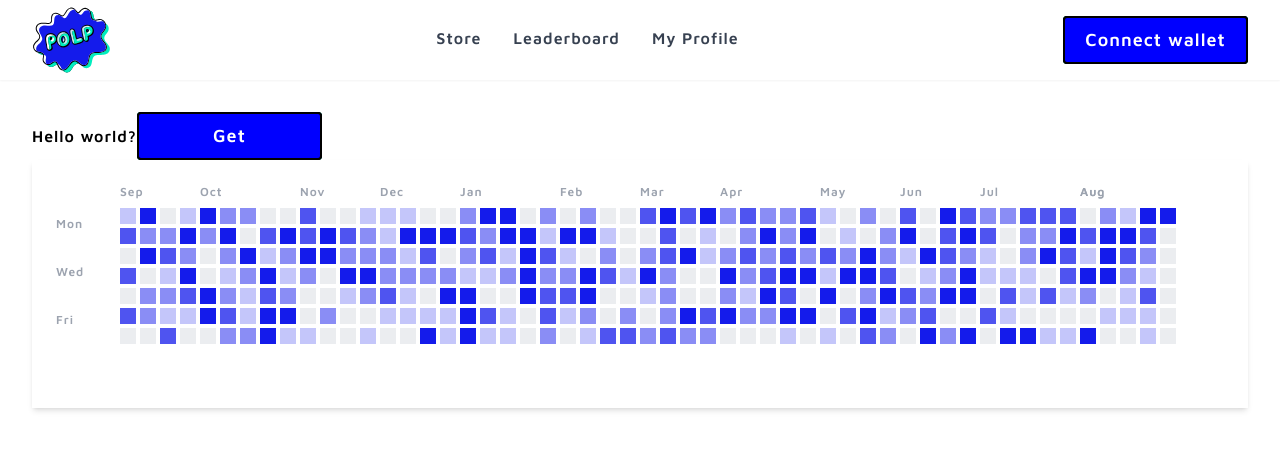
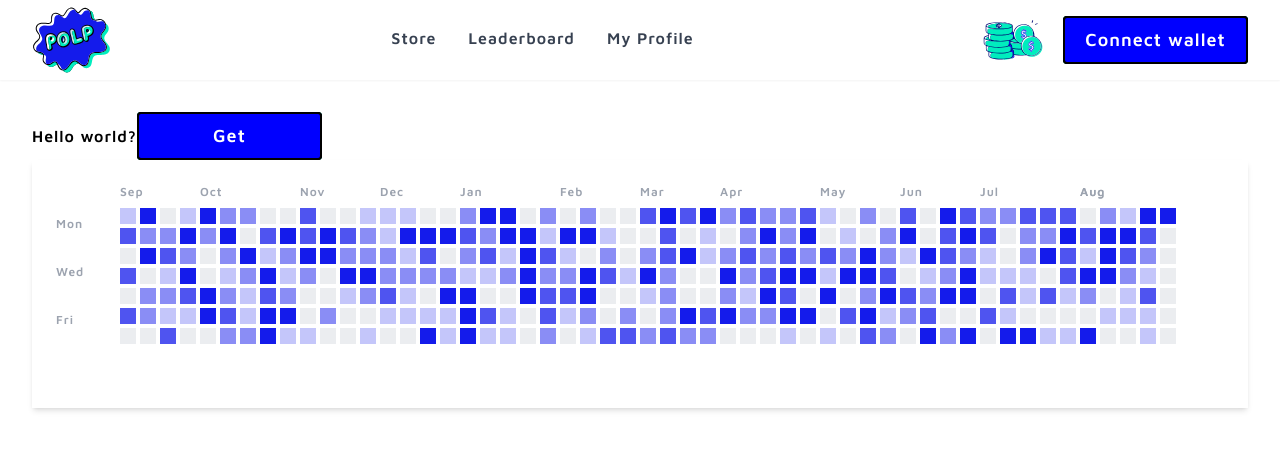
Before and after one commit to Ayushjain2205/proof-of-learning-protocol, a Next.js app: page / in a window 1280 px wide. Shown: the top 450 px of the page. Built offline with nearby package versions, Linux system fonts and the light colour scheme.

Commit message:
Tweak layout

```diff
--- a/src/components/Custom/StreakGraph.tsx
+++ b/src/components/Custom/StreakGraph.tsx
@@ -113,7 +113,7 @@ const ContributionGraph: React.FC = () => {
         const graphRect = graphRef.current.getBoundingClientRect();
         const formattedDate = formatDate(date);
         const activities = contributionData[formattedDate] || 0;
-        const tooltipContent = `${activities} contribution${
+        const tooltipContent = `${activities} activities${
           activities !== 1 ? "s" : ""
         } on ${format(parseISO(formattedDate), "MMMM do")}`;
         setHoverInfo({
--- a/src/components/Layout.tsx
+++ b/src/components/Layout.tsx
@@ -36,7 +36,10 @@ const Layout = ({ children }: { children: React.ReactNode }) => {
               My Profile
             </Link>
           </div>
-          <DoubleButton buttonText="Connect wallet" />
+          <div className="flex flex-row items-center gap-[10px]">
+            <img src="/images/coins.svg" className="size-[80px]" alt="" />
+            <DoubleButton buttonText="Connect wallet" />
+          </div>
         </nav>
       </header>
       <main className="flex-grow p-8">{children}</main>
```
